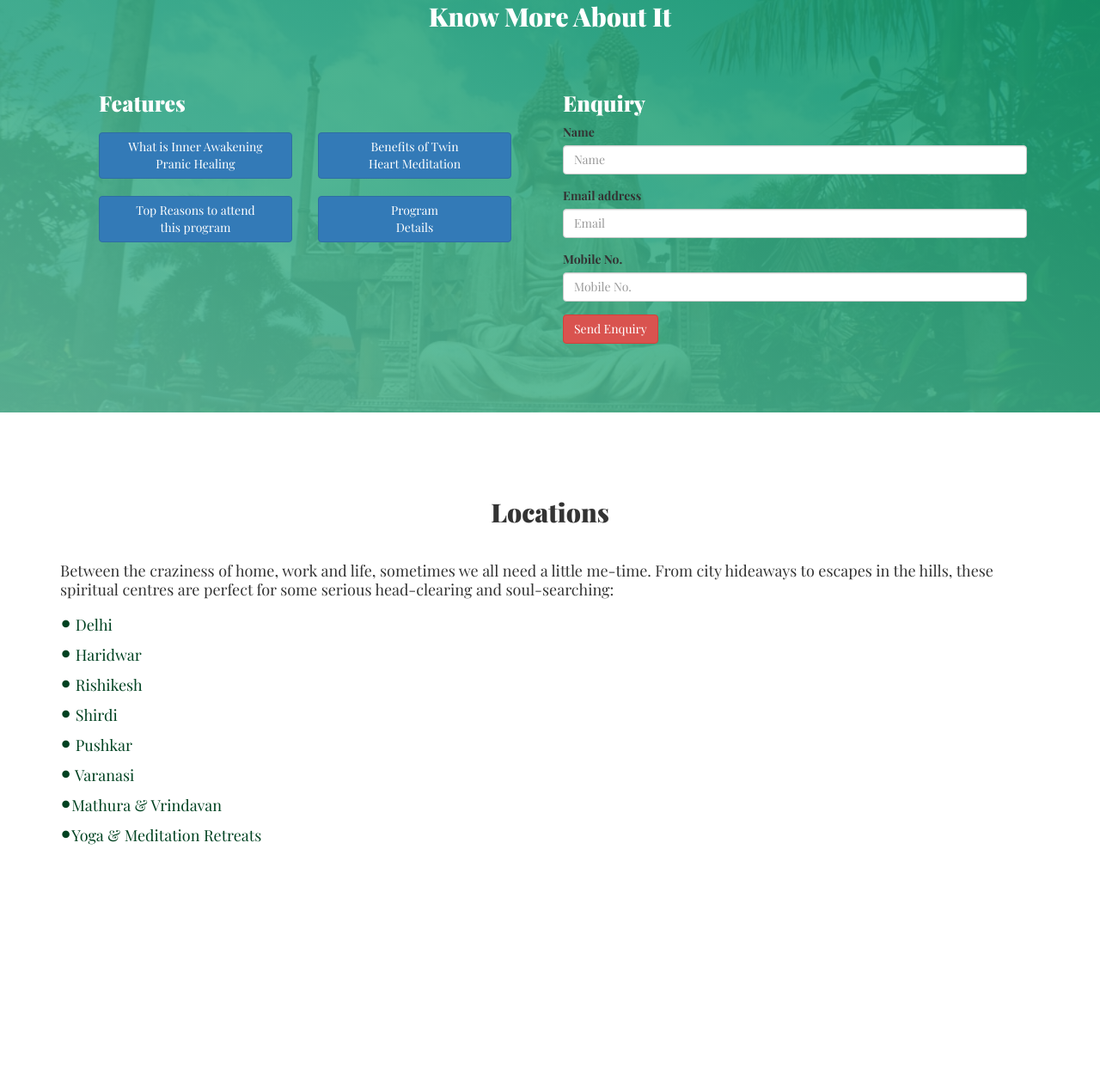
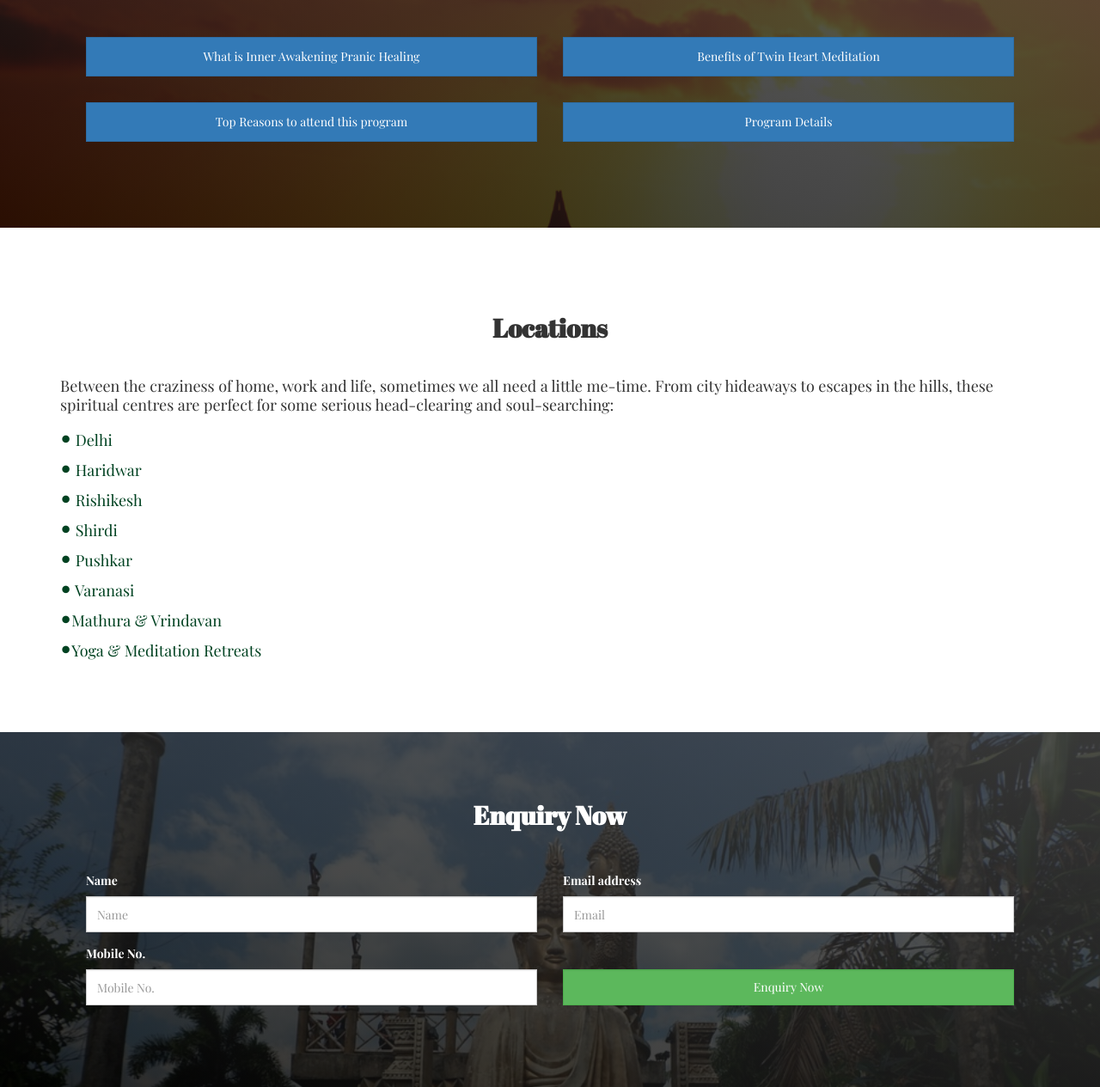
Before and after one commit to pras75299/MagicalLandingpage, a website: page index.html in a window 1280 px wide. Shown: the part 1304-2569 px from the top of the page at 86% size. Before the commit the page ends 2371 px from the top, so only its background shows below. Drawn offline with nearby package versions, Linux system fonts and the light colour scheme; a web font is replaced by a local one.

Commit message:
Change the design a little and add a new section for enquiry, added new font for heading as well

```diff
--- a/index.html
+++ b/index.html
@@ -9,6 +9,7 @@
     <link rel="stylesheet" href="https://maxcdn.bootstrapcdn.com/bootstrap/3.3.7/css/bootstrap.min.css" integrity="sha384-BVYiiSIFeK1dGmJRAkycuHAHRg32OmUcww7on3RYdg4Va+PmSTsz/K68vbdEjh4u" crossorigin="anonymous">
 
     <link href="https://fonts.googleapis.com/css?family=Playfair+Display:400,400i,700,900" rel="stylesheet"/>
+    <link href="https://fonts.googleapis.com/css?family=Abril+Fatface" rel="stylesheet"/>
     <title>Document</title>
 </head>
 <body>
@@ -62,56 +63,35 @@
     <section class="section-features">
         <div class="container">
                 <h2>Know More About It</h2>
-                <div class="col-md-6 colsmclass1">
-                    <h3>
-                            Features
-                    </h3>
+
+
                     <div class="col-md-12">
                         <div class="col-md-6">
                             <div class="reasonsfact text-center">
-                                  <button class="btn btn-primary" data-toggle="modal" data-target="#myModal1">What is Inner Awakening <br> Pranic Healing </button>
+                                  <button class="btn btn-primary" data-toggle="modal" data-target="#myModal1">What is Inner Awakening  Pranic Healing </button>
                             </div>
 
                         </div>
                         <div class="col-md-6">
                             <div class="reasonsfact text-center">
-                                  <button class="btn btn-primary" data-toggle="modal" data-target="#myModal2"> Benefits of Twin <br>Heart Meditation</button>
+                                  <button class="btn btn-primary" data-toggle="modal" data-target="#myModal2"> Benefits of Twin Heart Meditation</button>
                             </div>
                         </div>
                         <div class="col-md-6">
                             <div class="reasonsfact text-center">
-                                   <button class="btn btn-primary" data-toggle="modal" data-target="#myModal3">Top Reasons to attend<br> this program</button>
+                                   <button class="btn btn-primary" data-toggle="modal" data-target="#myModal3">Top Reasons to attend this program</button>
                             </div>
                         </div>
                         <div class="col-md-6">
                             <div class="reasonsfact text-center">
-                                   <button class="btn btn-primary" data-toggle="modal" data-target="#myModal4">Program <br>Details</button>
+                                   <button class="btn btn-primary" data-toggle="modal" data-target="#myModal4">Program Details</button>
                             </div>
                         </div>
                     </div>
-                </div>
 
 
-                <div class="col-md-6 colsmclass2">
-                    <h3>Enquiry</h3>
-                        <form>
-                                <div class="form-group">
-                                        <label for="">Name</label>
-                                        <input type="text" class="form-control" id="" placeholder="Name">
-                                      </div>
-                                <div class="form-group">
-                                  <label for="">Email address</label>
-                                  <input type="email" class="form-control" id="" placeholder="Email">
-                                </div>
-                                <div class="form-group">
-                                  <label for="">Mobile No.</label>
-                                  <input type="tel" class="form-control" id="" placeholder="Mobile No.">
-                                </div>
 
 
-                                <button type="submit" class="btn btn-danger">Send Enquiry</button>
-                              </form>
-                </div>
         </div>
     </section>
 
@@ -149,6 +129,44 @@
     </section>
 
 
+
+    <section class="section-enquiry">
+            <div class="container">
+                    <h2>Enquiry Now</h2>
+
+
+                        <div class="col-md-12">
+                            <div class="col-md-6">
+                                <div class="form-group">
+                                        <label for="">Name</label>
+                                        <input type="text" class="form-control" id="" placeholder="Name">
+                                </div>
+
+                            </div>
+                            <div class="col-md-6">
+                                <div class="form-group">
+                                  <label for="">Email address</label>
+                                  <input type="email" class="form-control" id="" placeholder="Email">
+                                </div>
+                            </div>
+                            <div class="col-md-6">
+                                <div class="form-group">
+                                  <label for="">Mobile No.</label>
+                                  <input type="tel" class="form-control" id="" placeholder="Mobile No.">
+                                </div>
+                            </div>
+                            <div class="col-md-6" style="margin-top:28px;">
+                                   <input type="button" class="btn btn-success form-control" value="Enquiry Now"/>
+                            </div>
+                        </div>
+
+
+
+
+            </div>
+        </section>
+
+
     <!-- modal 1 -->
     <div class="modal fade" id="myModal1" tabindex="-1" role="dialog" aria-labelledby="myModalLabel">
         <div class="modal-dialog" role="document">
@@ -158,7 +176,9 @@
               <h4 class="modal-title" id="myModalLabel">What is Inner Awakening / Pranic Healing :</h4>
             </div>
             <div class="modal-body modalclass">
-
+                <h4>
+                    <img src="images/innerA.jpg" class="img-responsive" alt="">
+                </h4>
                 <h4>Inner Awakening:</h4>
                 <ul>
                     <li>The ultimate yoga & spiritual program: discover the true you</li>
@@ -195,6 +215,9 @@
               <h4 class="modal-title" id="myModalLabel">Benefits of Twin Heart Meditation</h4>
             </div>
             <div class="modal-body modalclass">
+                <h4>
+                    <img src="images/2.png" class="img-responsive" alt="">
+                </h4>
                 <h4>7 Benefits from Twin Heart Meditation:</h4>
 
                 <ul>
@@ -225,6 +248,9 @@
               <h4 class="modal-title" id="myModalLabel">Top Reasons to attend this program :</h4>
             </div>
             <div class="modal-body modalclass">
+                <h4>
+                    <img src="images/yoga.jpg" class="img-responsive" alt="">
+                </h4>
             <h4>Benefits :</h4>
             <ul>
                 <li> Improves Health.</li>
--- a/sass/main.scss
+++ b/sass/main.scss
@@ -2,6 +2,7 @@ $initial-padding: 0px;
 $initial-margin: 0px;
 
 $font-main:'Playfair Display', serif !important;
+$font-main2:'Abril Fatface', cursive !important;
 
 @keyframes moveInLeft {
     0% {
@@ -36,7 +37,7 @@ body, html{
 
 
 .header{
-    background-image: linear-gradient(to right top, rgba(96, 189, 158, 0.9), rgba(16, 152, 106, 0.9)), url(../images/header.jpg);
+    background-image: linear-gradient(to right top, #000000cc,#434343d5), url(../images/header2.jpg);
     background-size: cover;
     background-position: top;
     // clip-path: polygon(0 0, 100% 0, 100% 80vh, 0 100%);
@@ -47,6 +48,7 @@ body, html{
     h1{
         font-size: 36px;
         font-weight: 900;
+        font-family: $font-main2;
         padding-top: 10px;
         line-height: 100px;
         animation-name: moveInRight;
@@ -60,6 +62,9 @@ body, html{
         img{
             text-align: center;
             margin:0 auto;
+            position: absolute;
+            top: 20px;
+            left: 30px;
 
         }
     }
@@ -92,6 +97,7 @@ body, html{
         font-weight: 900;
         text-align: center;
         padding-bottom: 30px;
+        font-family: $font-main2;
     }
 
 }
@@ -120,7 +126,7 @@ body, html{
 
 .section-features {
     padding: 30px 0 80px 0;
-    background-image: linear-gradient(to right top, rgba(96, 189, 158, 0.9), rgba(16, 152, 106, 0.9)), url(../images/header.jpg);
+    background-image: linear-gradient(to right top, #000000cc,#434343d5), url(../images/3.jpg);
     background-size: cover;
     background-position: top;
     clear: both;
@@ -131,6 +137,7 @@ body, html{
         text-align: center;
         font-weight: 900;
         margin: 50px 0;
+        font-family: $font-main2;
 
     }
 
@@ -146,6 +153,9 @@ body, html{
             text-decoration: none;
             text-align: center;
             flex: 1 1 auto;
+            border-radius: 0px !important;
+            margin-bottom: 10px;
+            padding: 12px 0;
 
             &:link{
                 color: #ffffff;
@@ -169,6 +179,8 @@ body, html{
         font-weight: 900;
         color: #fff;
         padding-left: 30px;
+        font-family: $font-main2;
+
     }
 }
 .colsmclass2{
@@ -185,6 +197,7 @@ body, html{
 
     h4{
         font-weight: 900;
+        font-family: $font-main2;
     }
 
     ul{
@@ -198,3 +211,68 @@ body, html{
         }
     }
 }
+
+label {
+    display: inline-block;
+    max-width: 100%;
+    margin-bottom: 8px !important;
+    font-weight: 700;
+    color: #fff !important;
+}
+
+.form-control {
+    display: block;
+    width: 100%;
+    height: 42px !important;
+    padding: 6px 12px;
+    font-size: 14px;
+    line-height: 1.42857143;
+    color: #555;
+    background-color: #fff;
+    background-image: none;
+    border: 1px solid #ccc;
+    border-radius: 0px !important;
+    -webkit-box-shadow: inset 0 1px 1px rgba(0,0,0,.075);
+    box-shadow: inset 0 1px 1px rgba(0,0,0,.075);
+    -webkit-transition: border-color ease-in-out .15s,-webkit-box-shadow ease-in-out .15s;
+    -o-transition: border-color ease-in-out .15s,box-shadow ease-in-out .15s;
+    transition: border-color ease-in-out .15s,box-shadow ease-in-out .15s;
+}
+
+.section-enquiry {
+    padding: 30px 0 80px 0;
+    background-image: linear-gradient(to right top, #000000cc,#434343d5), url(../images/header.jpg);
+    background-size: cover;
+    background-position: top;
+    clear: both;
+
+    h2{
+        font-size: 30px;
+        color: #fff;
+        text-align: center;
+        font-weight: 900;
+        margin: 50px 0;
+        font-family: $font-main2;
+
+    }
+
+    }
+
+.section-enquiry {
+    padding: 30px 0 80px 0;
+    background-image: linear-gradient(to right top, #000000cc,#434343d5), url(../images/header.jpg);
+    background-size: cover;
+    background-position: top;
+    clear: both;
+
+    h2{
+        font-size: 30px;
+        color: #fff;
+        text-align: center;
+        font-weight: 900;
+        margin: 50px 0;
+        font-family: $font-main2;
+
+    }
+
+    }
```
Also changed, not shown: css/style.css, images/2.png (added), images/3.jpg (added), images/innerA.jpg (added), images/yoga.jpg (added), 1 other file.
